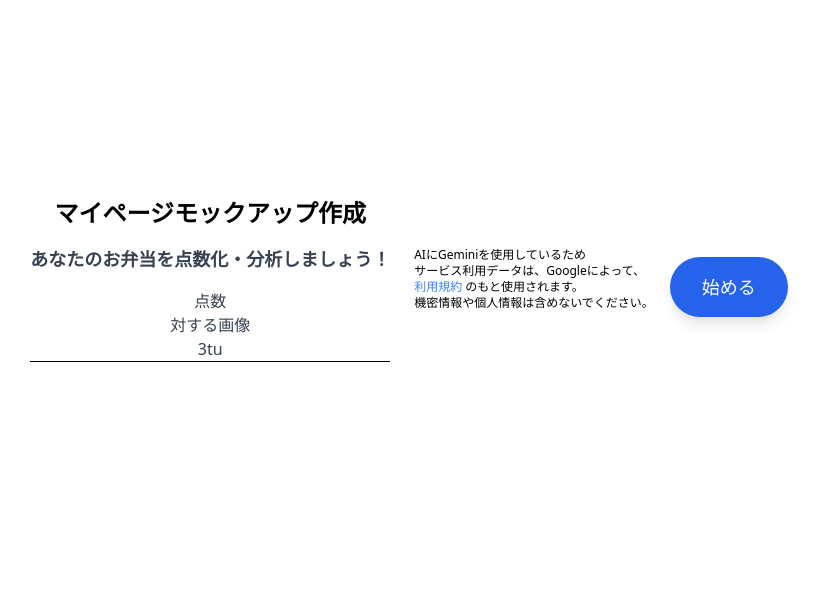
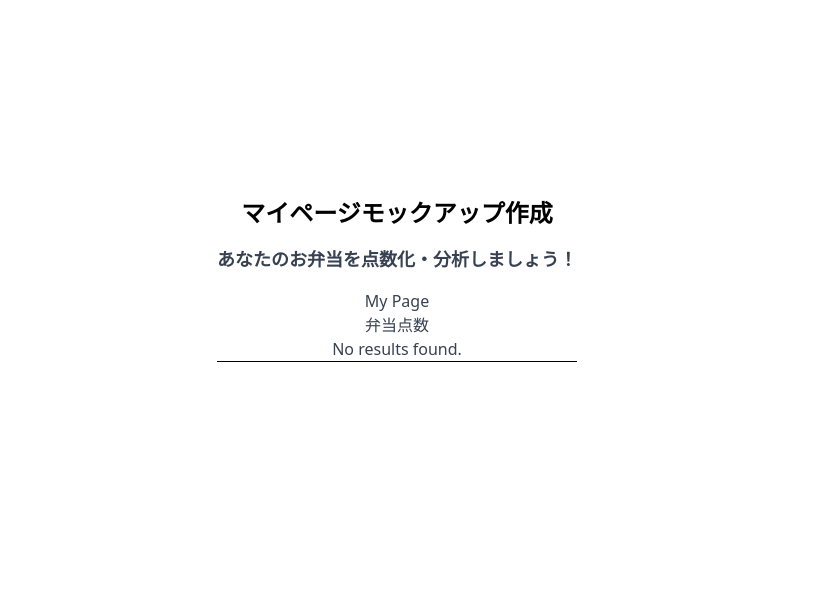
Before and after one commit to Sansyou47/kd-develop-2024-team-A, a Flask app: template python/app/templates/mypage.html in a window 1280 px wide. Shown: the part 141-742 px from the top of the page, without its empty margins (243-1062 px from the left). Run offline with Flask 3, Linux system fonts and the light colour scheme; the template is opened without the code that fills it, so the values that code supplies are empty; parts of the project's set-up code (start-up, migrations or seed data) failed here and were passed over.

Commit message:
マイページ

```diff
--- a/python/app/app.py
+++ b/python/app/app.py
@@ -1,4 +1,4 @@
-from flask import Flask, render_template, request, redirect, url_for
+from flask import Flask, render_template, request, redirect, url_for,session
 # from PIL import Image
 # 分割したファイルを読み込む。ディレクトリはfunctionディレクトリからの相対パスを指定している。
 from function import blueprint_demo, gemini_demo, easter_egg, judgment_color, Shortage, remove_background, debug,image_show,mypage
--- a/python/app/templates/mypage.html
+++ b/python/app/templates/mypage.html
@@ -18,44 +18,22 @@
             <h2 class="text-2xl font-semibold mb-4 ">マイページモックアップ作成</h2>
             <div class="text-gray-700 mx-6 my-4  border-b border-black">
                 <h2 class="text-lg font-semibold mb-4">あなたのお弁当を点数化・分析しましょう！</h2>
-                <p>点数</p>
-                <p>対する画像</p>
-                <p>3tu</p>
+                <body>
+                    <h1>My Page</h1>
+                    <h2>弁当点数</h2>
+                    {% if result %}
+                        <ul>
+                        {% for row in result %}
+                            <li>ID: {{ row[0] }}, User ID: {{ row[1] }}, Score: {{ row[2] }}, Image Name: {{ row[3] }}, Date: {{ row[4] }}</li>
+                        {% endfor %}
+                        </ul>
+                    {% else %}
+                        <p>No results found.</p>
+                    {% endif %}
+                </body>
                 </div>
             </div>
-            <div class="mb-4 items-center">
-                <!-- 利用規約に同意する -->
-                <p class="mr-4 text-xs">
-                    AIにGeminiを使用しているため
-                </p>
-                <p class="mr-4 text-xs">
-                    サービス利用データは、Googleによって、
-                </p>
-                <p class="mr-4 text-xs">
 
-                    <a href="https://policies.google.com/terms" target="_blank" class="text-blue-500 text-xs">利用規約</a>
-                    のもと使用されます。
-
-                </p>
-                <p class="mr-4 text-xs">
-                    機密情報や個人情報は含めないでください。
-                </p>
-            </div>
-
-            <button id="start_button"
-                class="bg-blue-600 text-white py-4 px-8 rounded-full shadow-lg text-lg">始める</button>
-        </div>
-
-        <!-- モーダルコンテンツ　利用規約同意のモーダル -->
-        <div id="modal" class="fixed items-center bg-gray-50 w-1/5 min-w-max max-w-xs rounded-lg z-50 hidden">
-            <div id="modal_content">
-                <p class="text-center m-4">利用規約に同意しますか</p>
-                <div id="modal_button" class="flex justify-center">
-                    <button id="ok_button" class="bg-blue-600 text-white mx-4 mb-4 w-1/3 rounded-sm">はい</button>
-                    <button id="ng_button" class="bg-blue-600 text-white mx-4 mb-4 w-1/3 rounded-sm">いいえ</button>
-                </div>
-            </div>
-        </div>
 
     </main>
 
```
Also changed, not shown: python/app/function/mypage.py (+17 -11 lines).
